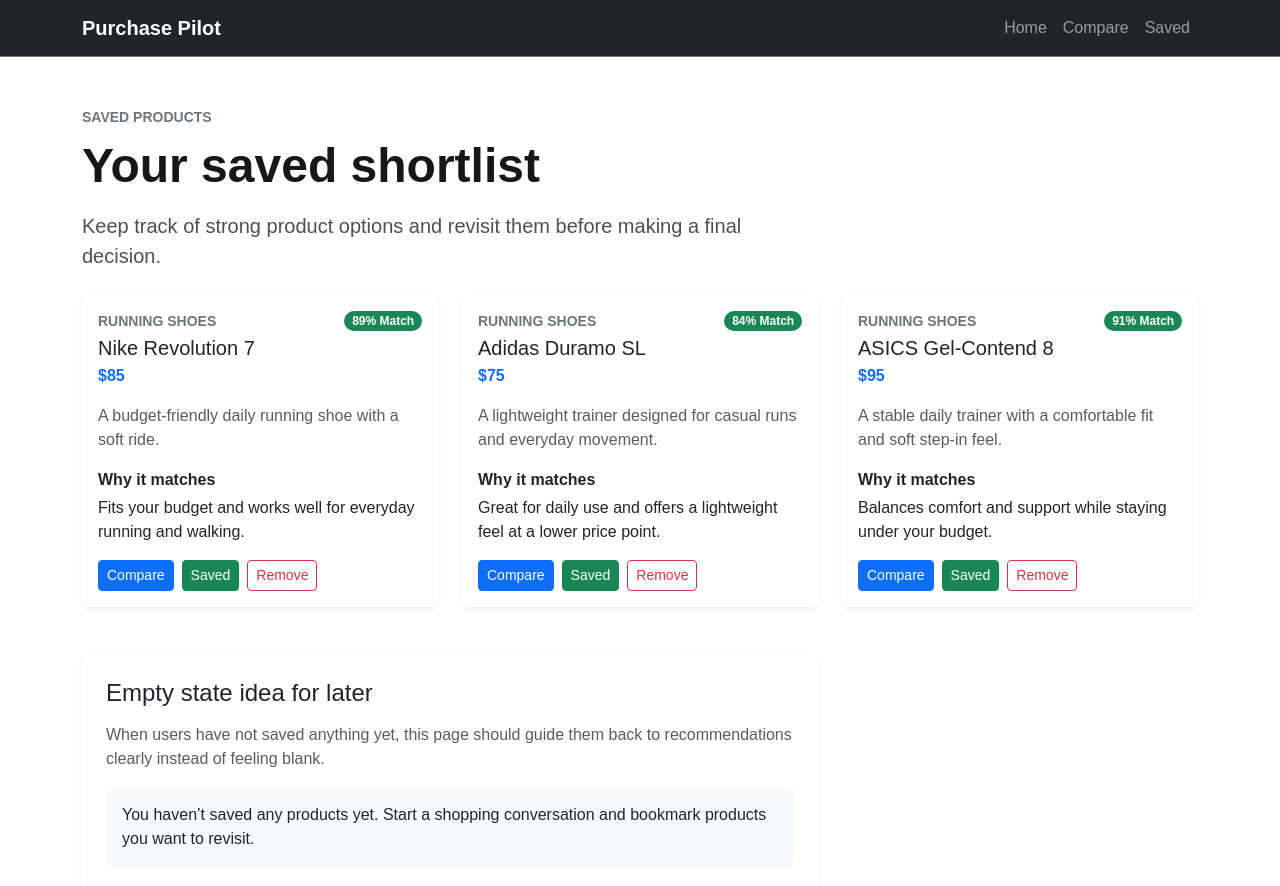
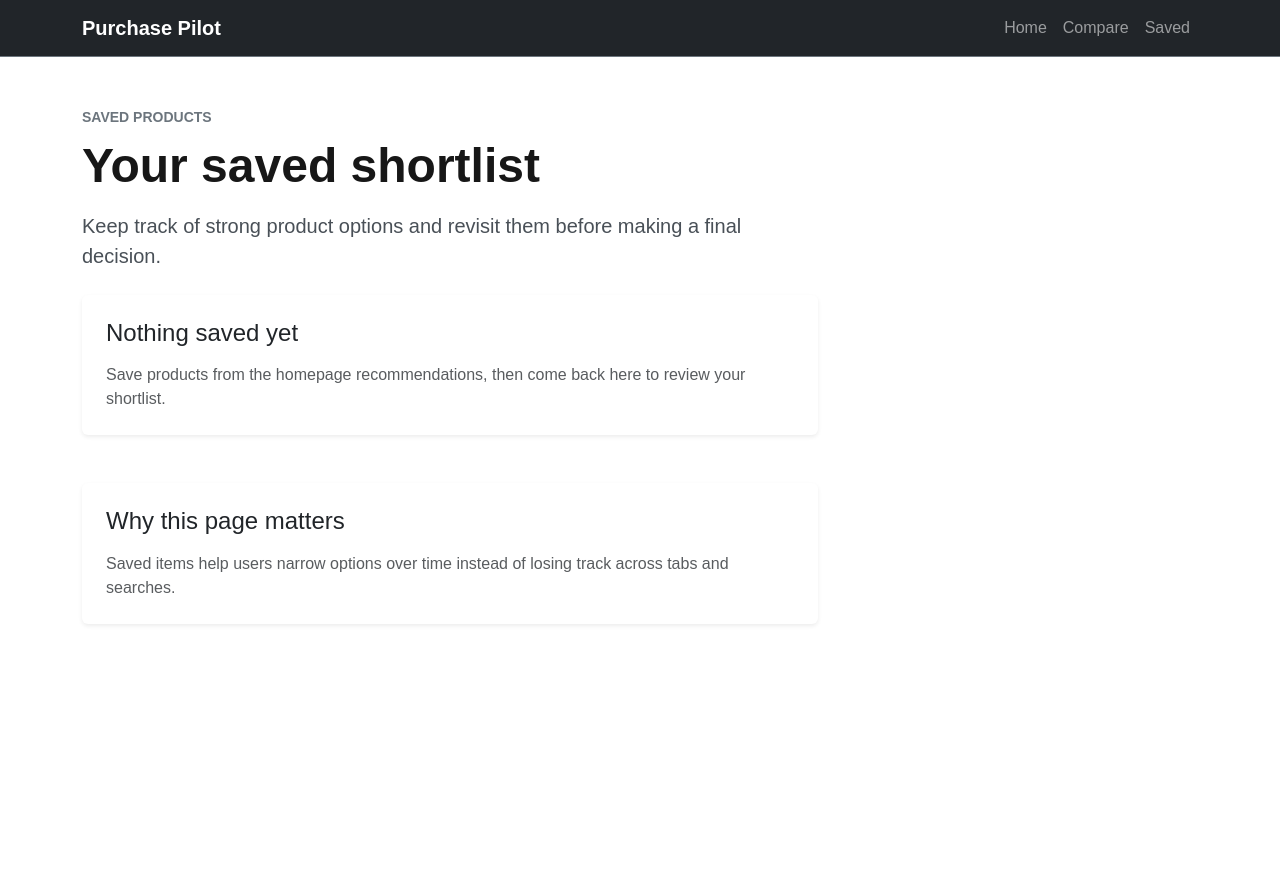
Before and after one commit to nush-cloud/purchase-pilot, a Next.js app: page /saved in a window 1280 px wide. Shown: the top 886 px of the page. After the commit the page ends 800 px from the top, so only its background shows below. Built offline with nearby package versions, Linux system fonts and the light colour scheme.

Commit message:
Use live session recommendations across compare and saved pages

```diff
--- a/app/page.tsx
+++ b/app/page.tsx
@@ -16,6 +16,7 @@
 import Container from "react-bootstrap/Container";
 import Row from "react-bootstrap/Row";
 import Spinner from "react-bootstrap/Spinner";
+import { setSessionRecommendations } from "@/lib/storage";
 
 export default function HomePage() {
   const [messages, setMessages] = useState<ChatMessage[]>(mockMessages);
@@ -81,7 +82,9 @@
       };
 
       setMessages((prevMessages) => [...prevMessages, assistantMessage]);
-      setRecommendations(data.recommendations ?? []);
+      const nextRecommendations = data.recommendations ?? [];
+setRecommendations(nextRecommendations);
+setSessionRecommendations(nextRecommendations);
     } catch (error) {
       const errorMessage: ChatMessage = {
         id: Date.now() + 1,
@@ -94,6 +97,7 @@
 
       setMessages((prevMessages) => [...prevMessages, errorMessage]);
       setRecommendations([]);
+      setSessionRecommendations([]);
     } finally {
       setIsLoading(false);
     }
--- a/app/saved/page.tsx
+++ b/app/saved/page.tsx
@@ -1,17 +1,22 @@
 'use client';
 
+import { useEffect, useState } from "react";
 import AppNavbar from "@/components/layout/AppNavbar";
-import SaveButton from "@/components/product/SaveButton";
-import { runningShoeRecommendations } from "@/lib/mockData";
-import Badge from "react-bootstrap/Badge";
-import Button from "react-bootstrap/Button";
+import ProductCard from "@/components/product/ProductCard";
+import { getSavedProducts } from "@/lib/storage";
+import { ProductRecommendation } from "@/lib/types";
 import Card from "react-bootstrap/Card";
 import Col from "react-bootstrap/Col";
 import Container from "react-bootstrap/Container";
 import Row from "react-bootstrap/Row";
-import Stack from "react-bootstrap/Stack";
 
 export default function SavedPage() {
+  const [savedProducts, setSavedProducts] = useState<ProductRecommendation[]>([]);
+
+  useEffect(() => {
+    setSavedProducts(getSavedProducts());
+  }, []);
+
   return (
     <>
       <AppNavbar />
@@ -33,62 +38,39 @@
             </Col>
           </Row>
 
-          <Row className="g-4 mb-5">
-            {runningShoeRecommendations.map((product) => (
-              <Col md={6} xl={4} key={product.id}>
-                <Card className="h-100 shadow-sm border-0">
-                  <Card.Body className="d-flex flex-column">
-                    <div className="d-flex justify-content-between align-items-start mb-3">
-                      <div>
-                        <div className="text-secondary small text-uppercase fw-semibold mb-1">
-                          {product.category}
-                        </div>
-                        <Card.Title className="mb-1">{product.name}</Card.Title>
-                        <div className="fw-bold text-primary">{product.price}</div>
-                      </div>
-
-                      <Badge bg="success" pill>
-                        {product.matchScore}% Match
-                      </Badge>
-                    </div>
-
-                    <Card.Text className="text-muted mb-3">
-                      {product.description}
-                    </Card.Text>
-
-                    <div className="mb-3">
-                      <div className="fw-semibold mb-1">Why it matches</div>
-                      <div>{product.whyItMatches}</div>
-                    </div>
-
-                    <Stack direction="horizontal" gap={2} className="mt-auto flex-wrap">
-                      <Button variant="primary" size="sm">
-                        Compare
-                      </Button>
-                      <SaveButton label="Saved" variant="success" />
-                      <SaveButton label="Remove" variant="outline-danger" />
-                    </Stack>
+          {savedProducts.length > 0 ? (
+            <Row className="g-4 mb-5">
+              {savedProducts.map((product, index) => (
+                <Col md={6} xl={4} key={`${product.name}-${index}`}>
+                  <ProductCard product={{ ...product, id: index + 1 }} />
+                </Col>
+              ))}
+            </Row>
+          ) : (
+            <Row className="mb-5">
+              <Col lg={8}>
+                <Card className="shadow-sm border-0">
+                  <Card.Body className="p-4">
+                    <h2 className="h4 mb-3">Nothing saved yet</h2>
+                    <p className="text-muted mb-0">
+                      Save products from the homepage recommendations, then come
+                      back here to review your shortlist.
+                    </p>
                   </Card.Body>
                 </Card>
               </Col>
-            ))}
-          </Row>
+            </Row>
+          )}
 
           <Row>
             <Col lg={8}>
               <Card className="shadow-sm border-0">
                 <Card.Body className="p-4">
-                  <h2 className="h4 mb-3">Empty state idea for later</h2>
-                  <p className="text-muted mb-3">
-                    When users have not saved anything yet, this page should guide
-                    them back to recommendations clearly instead of feeling blank.
+                  <h2 className="h4 mb-3">Why this page matters</h2>
+                  <p className="text-muted mb-0">
+                    Saved items help users narrow options over time instead of
+                    losing track across tabs and searches.
                   </p>
-                  <Card className="bg-light border-0">
-                    <Card.Body>
-                      You haven’t saved any products yet. Start a shopping
-                      conversation and bookmark products you want to revisit.
-                    </Card.Body>
-                  </Card>
                 </Card.Body>
               </Card>
             </Col>
--- a/components/product/ProductCard.tsx
+++ b/components/product/ProductCard.tsx
@@ -1,5 +1,6 @@
 'use client';
 
+import { useEffect, useState } from "react";
 import Badge from "react-bootstrap/Badge";
 import Button from "react-bootstrap/Button";
 import Card from "react-bootstrap/Card";
@@ -7,12 +8,33 @@
 import Stack from "react-bootstrap/Stack";
 import SaveButton from "./SaveButton";
 import { ProductRecommendation } from "@/lib/types";
+import {
+  isProductSaved,
+  removeSavedProduct,
+  saveProduct,
+} from "@/lib/storage";
 
 interface ProductCardProps {
   product: ProductRecommendation;
 }
 
 export default function ProductCard({ product }: ProductCardProps) {
+  const [saved, setSaved] = useState(false);
+
+  useEffect(() => {
+    setSaved(isProductSaved(product.name));
+  }, [product.name]);
+
+  const handleSaveToggle = () => {
+    if (saved) {
+      removeSavedProduct(product.name);
+      setSaved(false);
+    } else {
+      saveProduct(product);
+      setSaved(true);
+    }
+  };
+
   return (
     <Card className="h-100 shadow-sm border-0">
       <Card.Body className="d-flex flex-column">
@@ -60,10 +82,14 @@
         </ListGroup>
 
         <Stack direction="horizontal" gap={2} className="mt-auto">
-          <Button variant="primary" size="sm">
+          <Button variant="primary" size="sm" href="/compare">
             Compare
           </Button>
-          <SaveButton />
+          <SaveButton
+            label={saved ? "Saved" : "Save"}
+            variant={saved ? "success" : "outline-primary"}
+            onClick={handleSaveToggle}
+          />
         </Stack>
       </Card.Body>
     </Card>
--- a/components/product/SaveButton.tsx
+++ b/components/product/SaveButton.tsx
@@ -5,14 +5,16 @@
 interface SaveButtonProps {
   label?: string;
   variant?: string;
+  onClick?: () => void;
 }
 
 export default function SaveButton({
   label = "Save",
   variant = "outline-primary",
+  onClick,
 }: SaveButtonProps) {
   return (
-    <Button variant={variant} size="sm">
+    <Button variant={variant} size="sm" onClick={onClick}>
       {label}
     </Button>
   );
--- /dev/null
+++ b/lib/storage.ts
@@ -0,0 +1,74 @@
+import { ProductRecommendation } from "./types";
+
+const SESSION_RECOMMENDATIONS_KEY = "purchase-pilot-session-recommendations";
+const SAVED_PRODUCTS_KEY = "purchase-pilot-saved-products";
+
+function isBrowser() {
+  return typeof window !== "undefined";
+}
+
+export function getSessionRecommendations(): ProductRecommendation[] {
+  if (!isBrowser()) return [];
+
+  const raw = localStorage.getItem(SESSION_RECOMMENDATIONS_KEY);
+  if (!raw) return [];
+
+  try {
+    return JSON.parse(raw) as ProductRecommendation[];
+  } catch {
+    return [];
+  }
+}
+
+export function setSessionRecommendations(
+  recommendations: ProductRecommendation[]
+) {
+  if (!isBrowser()) return;
+
+  localStorage.setItem(
+    SESSION_RECOMMENDATIONS_KEY,
+    JSON.stringify(recommendations)
+  );
+}
+
+export function getSavedProducts(): ProductRecommendation[] {
+  if (!isBrowser()) return [];
+
+  const raw = localStorage.getItem(SAVED_PRODUCTS_KEY);
+  if (!raw) return [];
+
+  try {
+    return JSON.parse(raw) as ProductRecommendation[];
+  } catch {
+    return [];
+  }
+}
+
+export function setSavedProducts(products: ProductRecommendation[]) {
+  if (!isBrowser()) return;
+
+  localStorage.setItem(SAVED_PRODUCTS_KEY, JSON.stringify(products));
+}
+
+export function isProductSaved(productName: string) {
+  const saved = getSavedProducts();
+  return saved.some((product) => product.name === productName);
+}
+
+export function saveProduct(product: ProductRecommendation) {
+  const saved = getSavedProducts();
+
+  const alreadySaved = saved.some(
+    (savedProduct) => savedProduct.name === product.name
+  );
+
+  if (alreadySaved) return;
+
+  setSavedProducts([...saved, product]);
+}
+
+export function removeSavedProduct(productName: string) {
+  const saved = getSavedProducts();
+  const updated = saved.filter((product) => product.name !== productName);
+  setSavedProducts(updated);
+}
```
Also changed, not shown: app/compare/page.tsx (+28 -7 lines), 3 other files (tests, documents, lock files or other folders).
